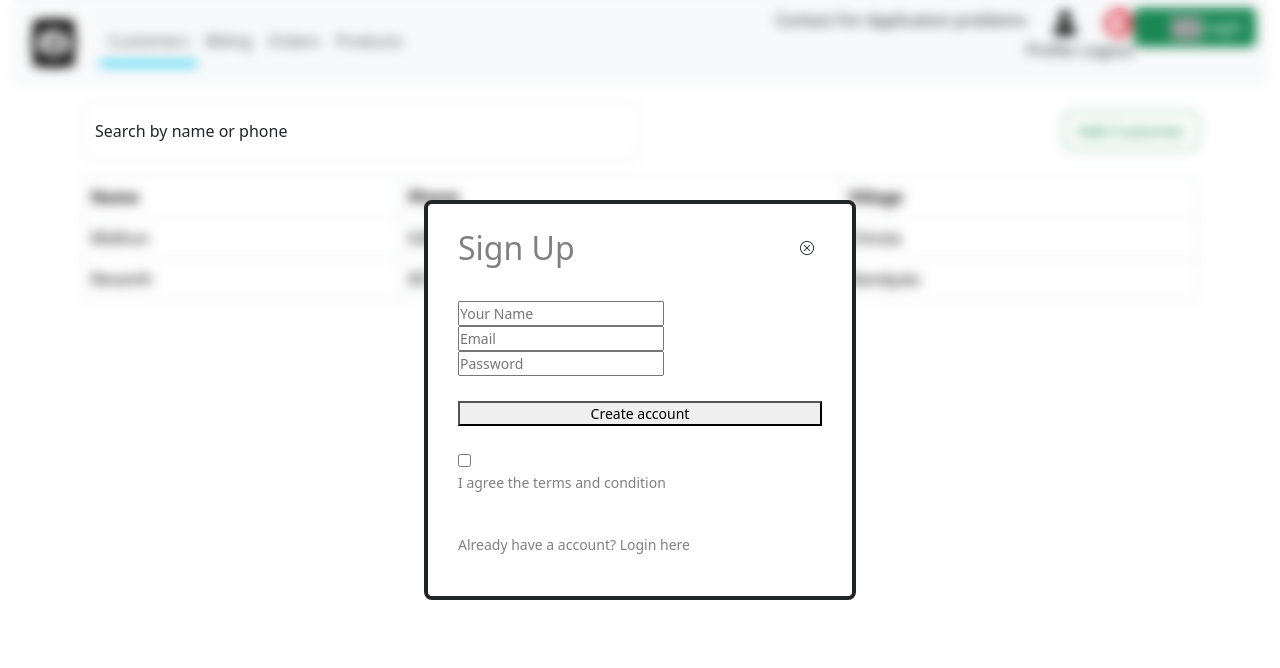
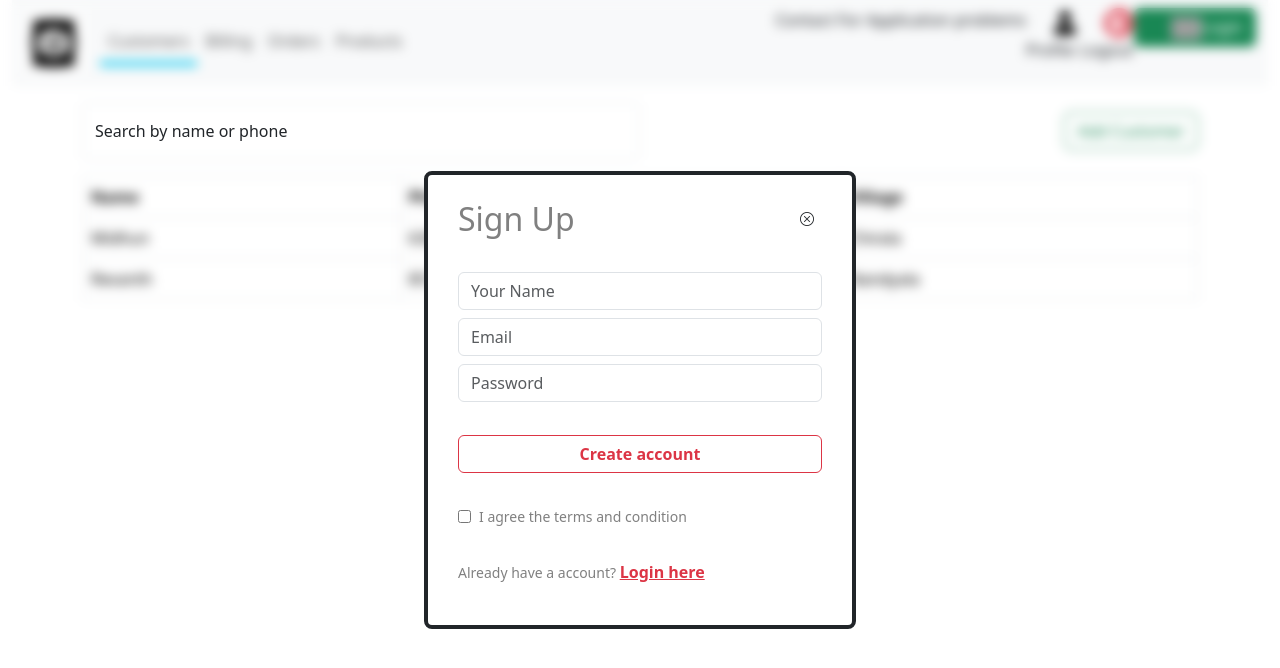
Before and after one commit to SSH-03/FertiTrack, a React (Vite) app: page / in a window 1280 px wide. Both pictures are taken after a click on the button "Login". Shown: the top 668 px of the page. Built offline with nearby package versions, Linux system fonts and the light colour scheme; grey boxes are pictures that could not be loaded.

Commit message:
Frontend for Login page is ready

```diff
--- a/src/components/LoginPopUp.jsx
+++ b/src/components/LoginPopUp.jsx
@@ -9,7 +9,10 @@ const LoginPopUp = ({ setShowLogin }) => {
                 <div className="position-relative">
                     <h2>{currState}</h2>
 
-                    <div className="  position-absolute top-0 end-0 hovermanual p-2 text-dark">
+                    <div
+                        className="  position-absolute top-0 end-0 hovermanual p-2 text-dark"
+                        onClick={() => setShowLogin(false)}
+                    >
                         <i class="bi bi-x-circle"></i>
                     </div>
                 </div>
@@ -17,30 +20,54 @@ const LoginPopUp = ({ setShowLogin }) => {
                     {currState === "Login" ? (
                         <></>
                     ) : (
-                        <input type="text" placeholder="Your Name" required />
+                        <input
+                            type="text"
+                            placeholder="Your Name"
+                            required
+                            className="form-control  mb-2"
+                        />
                     )}
 
-                    <input type="email" placeholder="Email" required />
-                    <input type="password" placeholder="Password" required />
+                    <input
+                        type="email"
+                        placeholder="Email"
+                        required
+                        className="form-control  mb-2"
+                    />
+                    <input
+                        type="password"
+                        placeholder="Password"
+                        required
+                        className="form-control  mb-2"
+                    />
                 </div>
-                <button>
+
+                <button className="btn btn-outline-danger fw-bold fs-6">
                     {currState === "Sign Up" ? "Create account" : "Login"}
                 </button>
-                <div>
-                    <input type="checkbox" required />
-                    <p>I agree the terms and condition</p>
+
+                <div className="hstack from-group">
+                    <input type="checkbox" className="p-5" required></input>
+                    <p className="m-2">I agree the terms and condition</p>
                 </div>
+
                 {currState === "Login" ? (
                     <p>
                         Create a new account?{" "}
-                        <span onClick={() => setCurrState("Sign up")}>
+                        <span
+                            className="text-danger fw-bold fs-6 text-decoration-underline"
+                            onClick={() => setCurrState("Sign up")}
+                        >
                             Click here
                         </span>
                     </p>
                 ) : (
                     <p>
                         Already have a account?{" "}
-                        <span onClick={() => setCurrState("Login")}>
+                        <span
+                            className="text-danger fw-bold fs-6 text-decoration-underline"
+                            onClick={() => setCurrState("Login")}
+                        >
                             Login here
                         </span>
                     </p>
```
